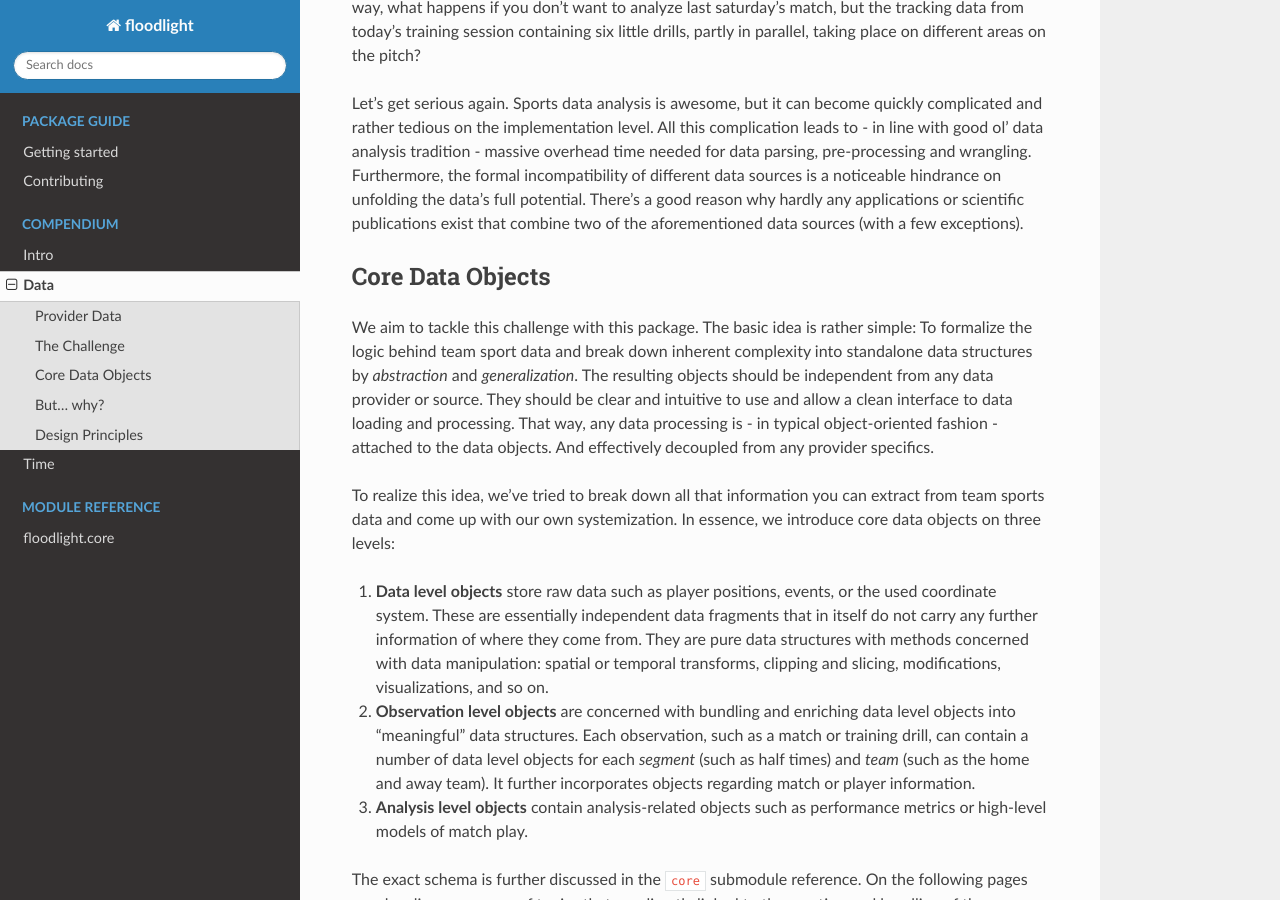
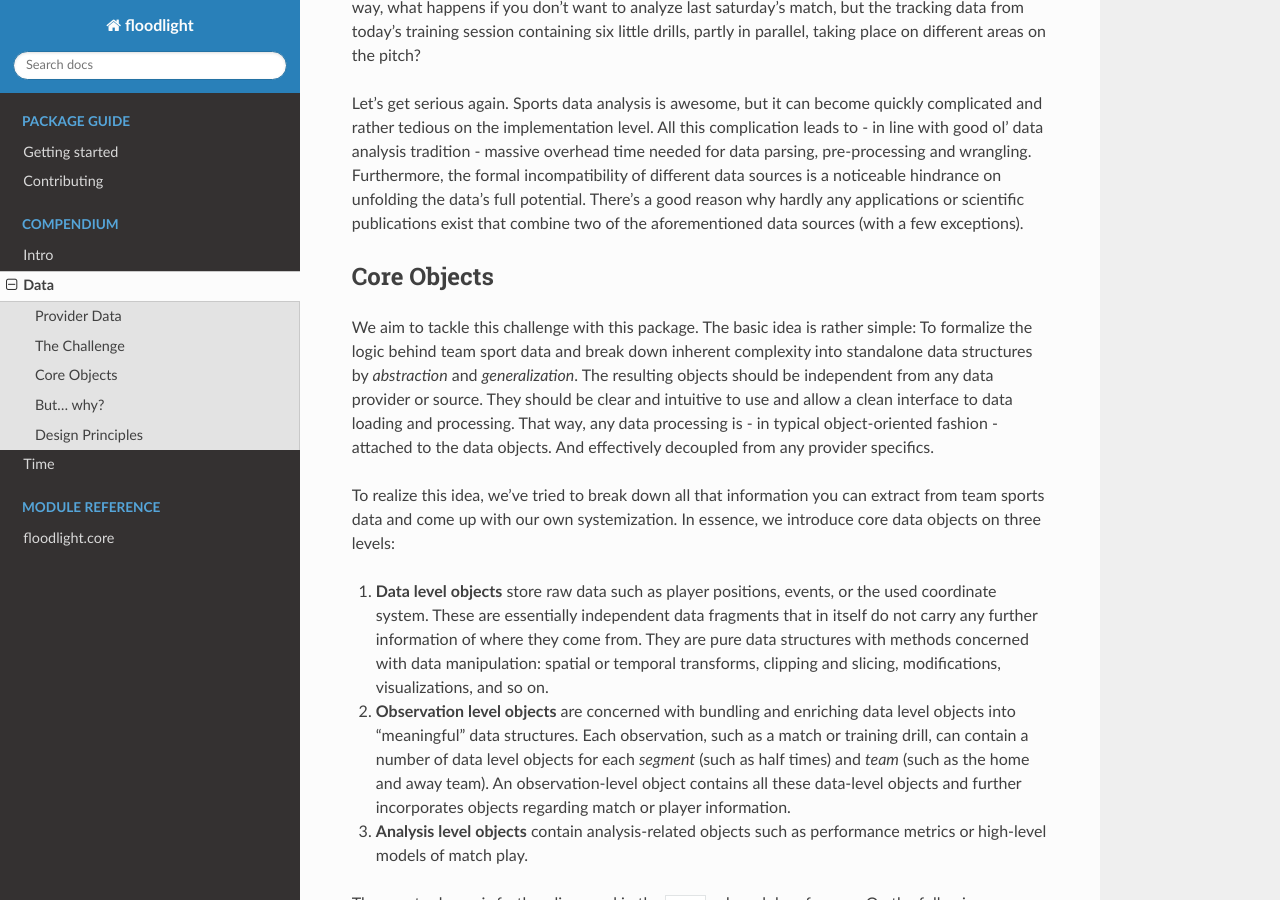
Before and after one commit to floodlight-sports/floodlight, a Sphinx documentation site: the page built from docs/source/compendium/1_data.rst, in a window 1280 px wide and 900 px high, scrolled down 1745 px. Built offline with Sphinx 7.4.7 and the Read the Docs theme 2.0.0, drawn with Linux system fonts in a browser that asks for light colours; pages that are not in the unit, such as notebooks, are missing from menus.

Commit message:
docs: incorporate feedback

```diff
--- a/docs/source/compendium/1_data.rst
+++ b/docs/source/compendium/1_data.rst
@@ -34,8 +34,8 @@ Oh, and so far we've only talked about data for single matches. What we haven't
 Let's get serious again. Sports data analysis is awesome, but it can become quickly complicated and rather tedious on the implementation level. All this complication leads to - in line with good ol' data analysis tradition - massive overhead time needed for data parsing, pre-processing and wrangling. Furthermore, the formal incompatibility of different data sources is a noticeable hindrance on unfolding the data's full potential. There's a good reason why hardly any applications or scientific publications exist that combine two of the aforementioned data sources (with a few exceptions).
 
 
-Core Data Objects
-=================
+Core Objects
+============
 
 We aim to tackle this challenge with this package. The basic idea is rather simple: To formalize the logic behind team sport data and break down inherent complexity into standalone data structures by *abstraction* and *generalization*. The resulting objects should be independent from any data provider or source. They should be clear and intuitive to use and allow a clean interface to data loading and processing. That way, any data processing is - in typical object-oriented fashion - attached to the data objects. And effectively decoupled from any provider specifics.
 
@@ -43,7 +43,7 @@ To realize this idea, we've tried to break down all that information you can ext
 
 1. **Data level objects** store raw data such as player positions, events, or the used coordinate system. These are essentially independent data fragments that in itself do not carry any further information of where they come from. They are pure data structures with methods concerned with data manipulation: spatial or temporal transforms, clipping and slicing, modifications, visualizations, and so on.
 
-2. **Observation level objects** are concerned with bundling and enriching data level objects into "meaningful" data structures. Each observation, such as a match or training drill, can contain a number of data level objects for each *segment* (such as half times) and *team* (such as the home and away team). It further incorporates objects regarding match or player information.
+2. **Observation level objects** are concerned with bundling and enriching data level objects into "meaningful" data structures. Each observation, such as a match or training drill, can contain a number of data level objects for each *segment* (such as half times) and *team* (such as the home and away team). An observation-level object contains all these data-level objects and further incorporates objects regarding match or player information.
 
 3. **Analysis level objects** contain analysis-related objects such as performance metrics or high-level models of match play.
 
```
Also changed, not shown: docs/source/compendium/3_time.rst (+7 -6 lines).
